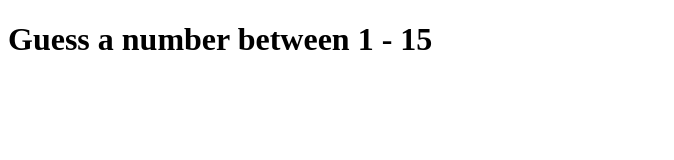
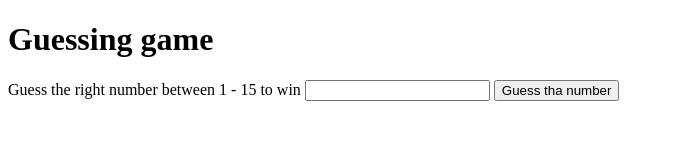
Before and after one commit to BobWauters/guessing-game, a plain HTML site: page index.html in a window 1280 px wide. Shown: the whole page, without its empty margins (0-674 px from the left). Drawn offline with Linux system fonts and the light colour scheme.

Commit message:
Fixed todo button click

```diff
--- a/index.html
+++ b/index.html
@@ -7,7 +7,11 @@
 <body>
 
 <div class ="container-body">
-  <p><h1> Guess a number between 1 - 15</h1> </p>
+  <p><h1> Guessing game</h1> </p>
+    <label for ="userGuess" id="guessUserLabel"></label>
+    <input type ="number" id="userGuess">
+    <button id="userGuessButton"> Guess tha number</button>
+
 </div>
 
 <script src="./script.js"></script>
--- a/script.js
+++ b/script.js
@@ -5,15 +5,24 @@
 // TODO: generate numbers 1-15
 
     function getRandomInt(max) {
-        return Math.floor(Math.random() * max);
+        return Math.floor(Math.random() * max) +1;
     }
     console.log(getRandomInt(15));
-    // expected output: 0 to 15
+    // expected output: 1 to 15
 
-// TODO: way for users to guess
+// TODO: way for users to guess (also html)
 
+    document.getElementById('guessUserLabel').innerHTML ='Guess the right number between 1 - 15 to win';
 
-// TODO: capture click on play button
+// TODO: capture click of button
+    // On click
+    document.getElementById('userGuessButton').addEventListener('click', function() {
+        var guessUser = Number (document.getElementById(userGuess))
+    document.getElementById('userGuess').value;
+    });
+
+    //event-listener
+
 // TODO: compare guess to secret number
 // TODO: end message show
 
```
